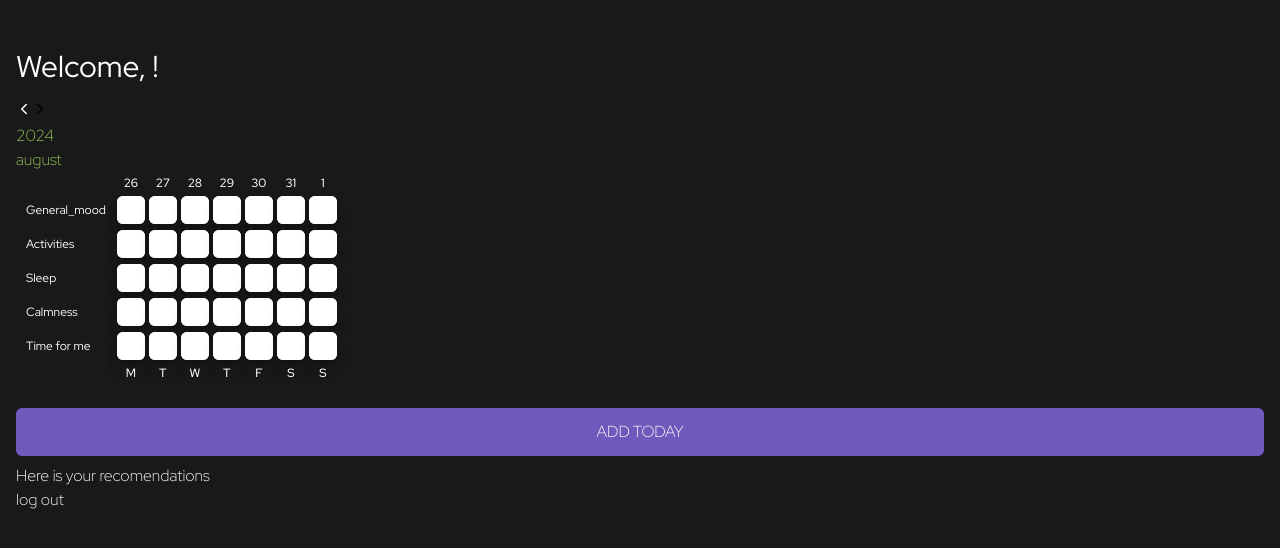
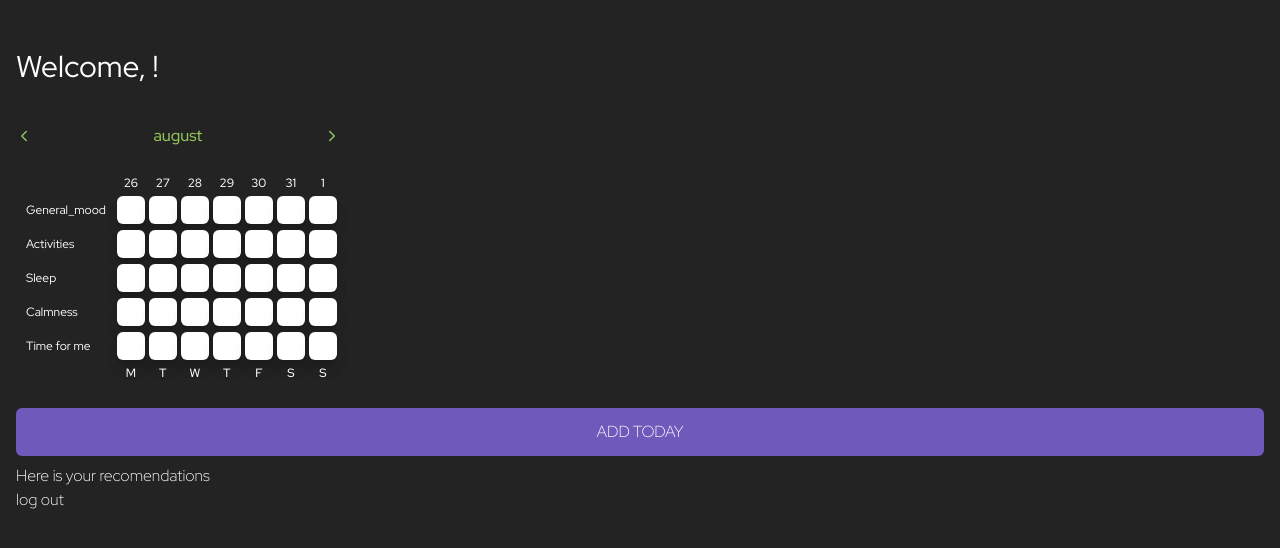
Before and after one commit to kaiuliia/well_being_frontend, a React (Create React App) app: page /user/home in a window 1280 px wide. Shown: the top 548 px of the page. Built offline with nearby package versions, Linux system fonts and the light colour scheme; no server answers.

Commit message:
Change colors.

```diff
--- a/src/components/dashboard/dashboard.tsx
+++ b/src/components/dashboard/dashboard.tsx
@@ -48,6 +48,7 @@ export function Dashboard({
       <div className="text-3xl font-normal text-left text-white py-[1rem]">
         Welcome, {name}!
       </div>
+      <br />
       {/*<button*/}
       {/*  onClick={() => handleChangeRangeWeek(weekDates, "minus_year")}*/}
       {/*  className={"pl-[10rem] font-extrabold text-2xl"}*/}
@@ -60,6 +61,7 @@ export function Dashboard({
       {/*>*/}
       {/*  + year*/}
       {/*</button>*/}
+      <div className={"before::bg-gray-700 "}>
         <DashboardTable
           handleChangeRangeWeek={handleChangeRangeWeek}
           dashboardData={wholeWeek}
@@ -70,6 +72,7 @@ export function Dashboard({
             boardStartMonth !== boardEndMonth ? boardEndMonth : undefined
           }
         ></DashboardTable>
+      </div>
       <Button
         name={"ADD TODAY"}
         onClick={() => {
--- a/src/components/dashboard/table.tsx
+++ b/src/components/dashboard/table.tsx
@@ -64,36 +64,40 @@ export function DashboardTable({
   ];
 
   return (
-    <div>
+    <div className={"w-fit"}>
+      <div className="flex flex-row justify-between items-center">
         <IonIcon
           onClick={() => handleChangeRangeWeek(weekDates, "minus_week")}
-        className={"cursor-pointer"}
+          className={"cursor-pointer f"}
           icon={chevronBack}
-        style={{ color: "#ffffff" }}
-      ></IonIcon>
+          style={{ color: "#94c55a" }}
+        ></IonIcon>{" "}
+        <div className={"flex flex-row"}>
+          <div className={"text-main-light-green font-medium"}>
+            {convertMonthToString(boardStartMonth).toLowerCase()}
+          </div>
+          {boardEndMonth !== undefined && (
+            <div className={" text-main-light-green font-medium"}>
+              {"-" + convertMonthToString(boardEndMonth).toLowerCase()}{" "}
+            </div>
+          )}
+        </div>
+        {/*<div className={"text-main-light-green"}>{boardYear}</div>*/}
         <IonIcon
           onClick={() => handleChangeRangeWeek(weekDates, "plus_week")}
           className={"cursor-pointer"}
           icon={chevronForward}
-        style={{ color: "text-main-light-green" }}
+          style={{ color: "#94c55a" }}
         ></IonIcon>
-      <p className={"text-main-light-green"}>{boardYear}</p>
-      <div className="flex flex-row">
-        <p className={"text-main-light-green"}>
-          {convertMonthToString(boardStartMonth).toLowerCase()}
-        </p>
-        {boardEndMonth !== undefined && (
-          <p className={" text-main-light-green"}>
-            {convertMonthToString(boardEndMonth).toLowerCase()}{" "}
-          </p>
-        )}
       </div>
-      <table className="table-fixed text-white w-auto  pb-3 text-center border-separate border-spacing-0.5 leading-[0.5rem] ">
-        <thead className="p-0">
+      <br />
+      <table className="table-fixed text-white w-auto items-center pb-3 text-center border-separate leading-[0.5rem] ">
+        <thead className="p-0 ">
           <tr>
-            <th className="p-[0.5rem]"></th>
+            <th className=" "></th>
+
             {weekDates.map((element) => (
-              <th key={element} className=" text-xs font-medium">
+              <th key={element} className="text-xs font-medium">
                 {element.getDate()}
               </th>
             ))}
@@ -109,7 +113,7 @@ export function DashboardTable({
 
               {daysOfWeek.map((day, idx) => (
                 <th key={day}>
-                  <div className={"bg-white rounded-md shadow-lg"}>
+                  <div className={"bg-black-900 rounded-md shadow-lg"}>
                     <div
                       className={
                         // dashboardData &&
--- a/src/components/dashboard/types.ts
+++ b/src/components/dashboard/types.ts
@@ -34,10 +34,10 @@ export function convertMonthToString(month: number): string {
 
 export const getColorFromNumber = (point: string | null) => {
   if (point === null) {
-    return "bg-black-300 border-[1px] border-black";
+    return "bg-black-700";
   }
   if (Number(point) === 0) {
-    return "bg-black-300 border-[1px] border-black";
+    return "bg-black-700 border-[1px] border-black";
   }
 
   if (Number(point) < 30) {
--- a/src/index.css
+++ b/src/index.css
@@ -29,7 +29,7 @@ body {
     font-size: 60px;
 }
 html {
-    background-color: #1a1919;
+    background-color: #232323;
 }
 
 .ion-icon {
--- a/tailwind.config.js
+++ b/tailwind.config.js
@@ -17,13 +17,27 @@ module.exports = {
         "main-secondary-gray": "#8B98AF",
         "scale-dark": "#0e3e44",
         "scale-medium": "#2e717a",
-        "scale-light": "#92cdd0",
+        "scale-light": "#a8c8cb",
         "custom-dark-green": "#526637",
       },
-
+      //
+      // background: {
+      //   default: "#EFF1F4",
+      // },
+      // colors: {
+      //   "back-gray": "#EFF1F4",
+      //   "main-light-green": "#A5BB5A",
+      //   "main-button": "#ffa732",
+      //   "main-secondary-gray": "#8B98AF",
+      //   "scale-dark": "#05413E",
+      //   "scale-light": "#680010",
+      //   "scale-medium": "#E98600",
+      //   "custom-dark-green": "#526637",
+      // },
       background: {
         default: "#EFF1F4",
       },
+
       // colors: {
       //   "back-gray": "#EFF1F4",
       //   "main-light-green": "#94c55a",
```
Lines whose indentation alone changed are shown as unchanged.
